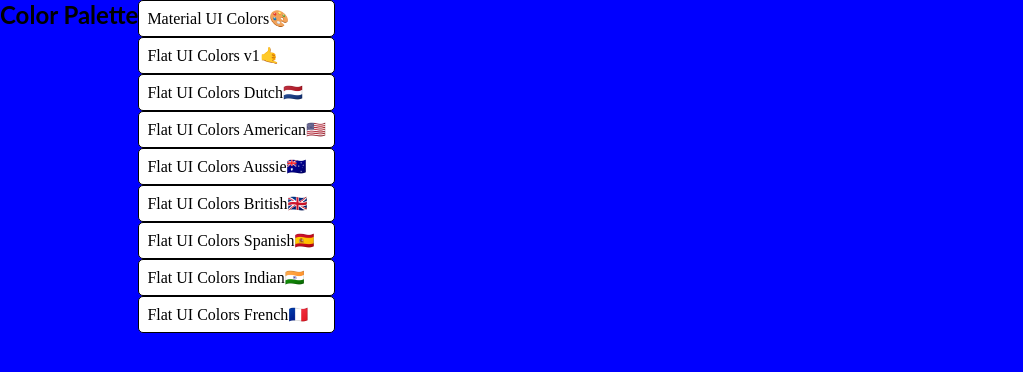
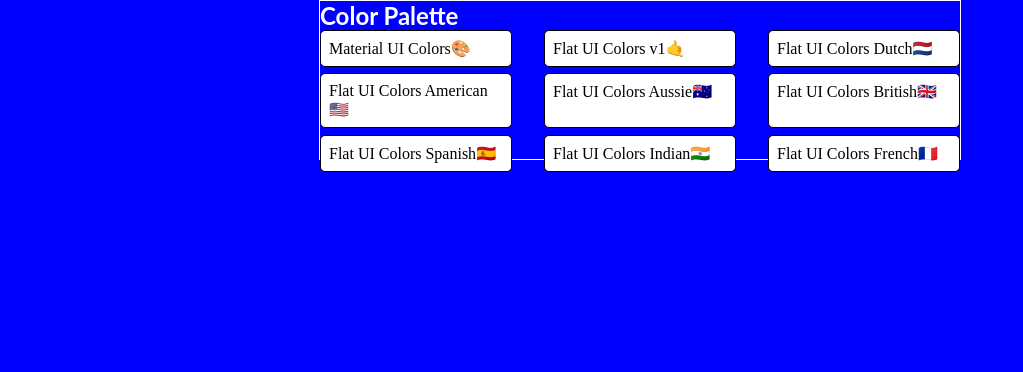
Before and after one commit to Toseef-Ahmad/color-palette, a React (Create React App) app: page / in a window 1280 px wide. Shown: the top 372 px of the page, without its empty margins (0-1023 px from the left). Built offline with nearby package versions, Linux system fonts and the light colour scheme.

Commit message:
Designd PaletteList

```diff
--- a/src/PaletteList.js
+++ b/src/PaletteList.js
@@ -9,19 +9,27 @@
     backgroundColor: 'blue',
     height: '100vh',
     display: 'flex',
-    flexDirection: 'row',
-    // flexFlow: 'row wrap',
-    width: '100vw',
+    alignItems: 'flex-start',
+    justifyContent: 'center',
   },
   container: {
-    // width: '50%',
+    width: '50%',
     display: 'flex',
-    // alignItems: 'flex-start',
-    flexDirection: 'row',
-    // flexWrap: 'wrap'
+    alignItems: 'flex-start',
+    flexDirection: 'column',
+    flexWrap: 'wrap',
+    border: '1px solid white',
   },
-  nav: {},
-  palette: {},
+  nav: {
+    color: 'white'
+  },
+  palette: {
+    width: '100%',
+    display: 'grid',
+    gridTemplateColumns: 'repeat(3, 30%)',
+    gridGap: '5%'
+
+  },
 };
 
 const PaletteList = (props) => {
```
Also changed, not shown: package.json (+12 -0 lines).
